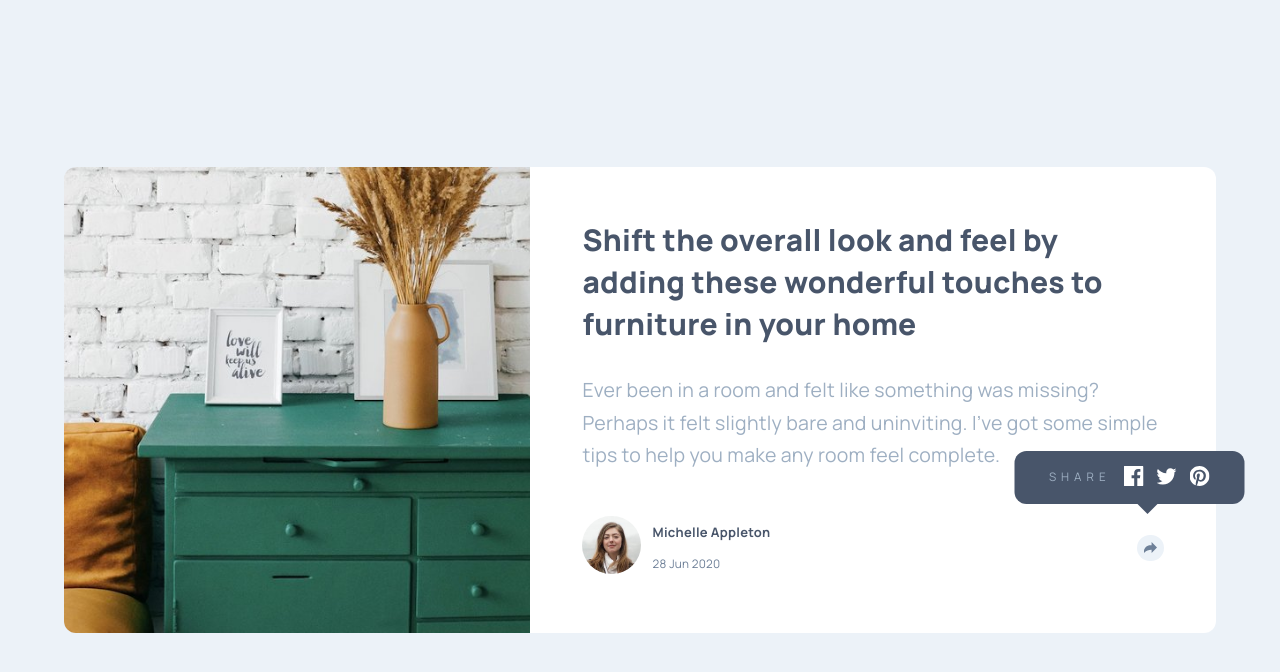
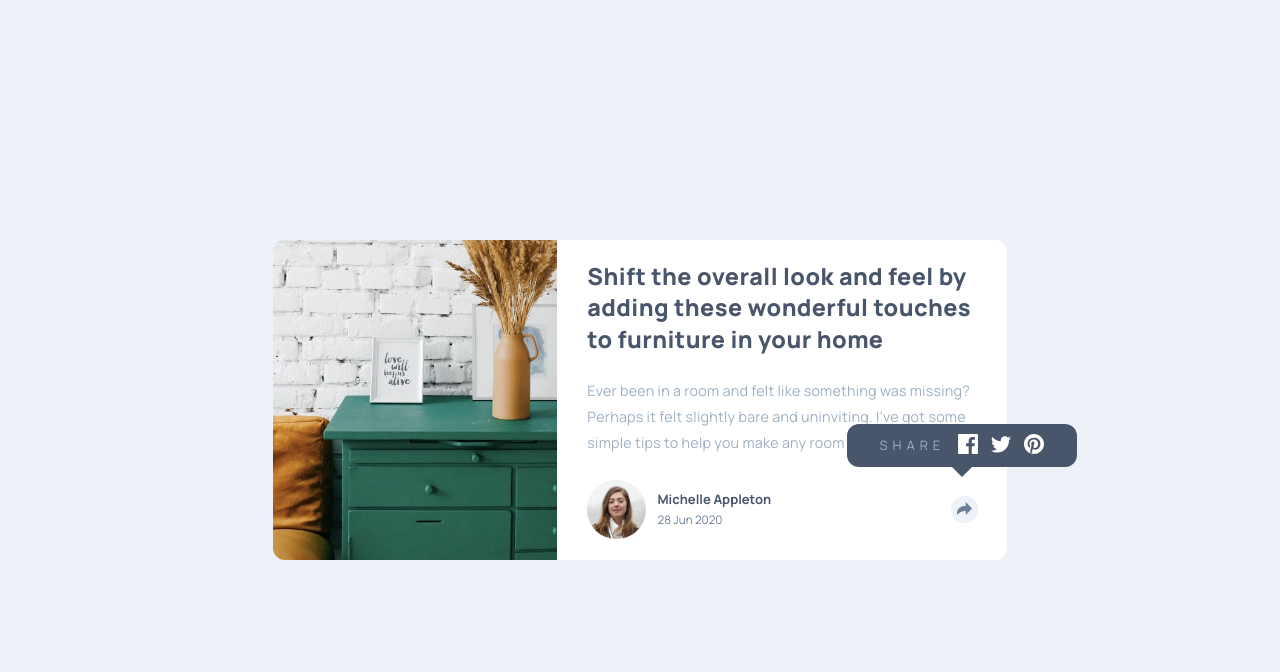
Before and after one commit to codercreative/article-preview-component, a plain HTML site: page index.html in a window 1280 px wide. Both pictures are taken after a click on the button "share this article". Drawn offline with Linux system fonts and the light colour scheme.

Commit message:
clean up css

```diff
--- a/index.html
+++ b/index.html
@@ -11,6 +11,7 @@
       sizes="32x32"
       href="./images/favicon-32x32.png"
     />
+    <link rel="stylesheet" href="normalize.css" />
     <link rel="stylesheet" href="styles.css" />
     <script defer src="script.js"></script>
     <title>Frontend Mentor | Article preview component</title>
@@ -25,12 +26,12 @@
 
       <div class="sub-container">
         <div class="description">
-          <h2>
+          <h2 class="title">
             Shift the overall look and feel by adding these wonderful touches to
             furniture in your home
           </h2>
 
-          <p>
+          <p class="text">
             Ever been in a room and felt like something was missing? Perhaps it
             felt slightly bare and uninviting. I’ve got some simple tips to help
             you make any room feel complete.
@@ -63,26 +64,34 @@
             aria-labelledby="share-dialog-title"
           >
             <div class="social-icons">
-              <p class="overlay-text">Share</p>
+              <p id="share-dialog-title" class="overlay-text">Share</p>
               <a href="#" aria-label="Facebook">
                 <img
                   class="icon"
                   src="images/icon-facebook.svg"
-                  alt="Facebook"
+                  aria-hidden="true"
                 />
               </a>
               <a href="#" aria-label="Twitter">
-                <img class="icon" src="images/icon-twitter.svg" alt="Twitter" />
+                <img
+                  class="icon"
+                  src="images/icon-twitter.svg"
+                  aria-hidden="true"
+                />
               </a>
               <a href="#" aria-label="Pinterest">
                 <img
                   class="icon"
                   src="images/icon-pinterest.svg"
-                  alt="Pinterest"
+                  aria-hidden="true"
                 />
               </a>
 
-              <button id="back-btn" class="push" aria-label="Back to article">
+              <button
+                id="back-btn"
+                class="back-btn back-btn-hidden"
+                aria-label="Back to article"
+              >
                 <img src="images/icon-share.svg" alt="Go back to article" />
               </button>
             </div>
--- /dev/null
+++ b/normalize.css
@@ -0,0 +1,142 @@
+/* Eric Meyer reset  */
+html,
+body,
+div,
+span,
+applet,
+object,
+iframe,
+h1,
+h2,
+h3,
+h4,
+h5,
+h6,
+p,
+blockquote,
+pre,
+a,
+abbr,
+acronym,
+address,
+big,
+cite,
+code,
+del,
+dfn,
+em,
+img,
+ins,
+kbd,
+q,
+s,
+samp,
+small,
+strike,
+strong,
+sub,
+sup,
+tt,
+var,
+b,
+u,
+i,
+center,
+dl,
+dt,
+dd,
+ol,
+ul,
+li,
+fieldset,
+form,
+label,
+legend,
+table,
+caption,
+tbody,
+tfoot,
+thead,
+tr,
+th,
+td,
+article,
+aside,
+canvas,
+details,
+embed,
+figure,
+figcaption,
+footer,
+header,
+hgroup,
+menu,
+nav,
+output,
+ruby,
+section,
+summary,
+time,
+mark,
+audio,
+video {
+  margin: 0;
+  padding: 0;
+  border: 0;
+  font-size: 100%;
+  font: inherit;
+  vertical-align: baseline;
+}
+/* HTML5 display-role reset for older browsers */
+article,
+aside,
+details,
+figcaption,
+figure,
+footer,
+header,
+hgroup,
+menu,
+nav,
+section {
+  display: block;
+}
+body {
+  line-height: 1;
+}
+ol,
+ul {
+  list-style: none;
+}
+blockquote,
+q {
+  quotes: none;
+}
+blockquote:before,
+blockquote:after,
+q:before,
+q:after {
+  content: "";
+  content: none;
+}
+table {
+  border-collapse: collapse;
+  border-spacing: 0;
+}
+
+/* My general resets */
+
+*,
+*::before,
+*::after {
+  box-sizing: border-box;
+  padding: 0;
+}
+
+img,
+picture,
+video,
+canvas,
+svg {
+  max-width: 100%;
+}
--- a/script.js
+++ b/script.js
@@ -2,7 +2,7 @@ const shareBtn = document.getElementById("share-btn");
 const backBtn = document.getElementById("back-btn");
 const overlay = document.getElementById("overlay");
 
-if (shareBtn && backBtn && overlay) {
+if (shareBtn && overlay) {
   shareBtn.addEventListener("click", toggleOverlay);
   backBtn.addEventListener("click", toggleOverlay);
 }
--- a/styles.css
+++ b/styles.css
@@ -8,147 +8,11 @@
   --white: hsl(0, 0%, 100%);
 }
 
-/* Eric Meyer reset  */
-html,
-body,
-div,
-span,
-applet,
-object,
-iframe,
-h1,
-h2,
-h3,
-h4,
-h5,
-h6,
-p,
-blockquote,
-pre,
-a,
-abbr,
-acronym,
-address,
-big,
-cite,
-code,
-del,
-dfn,
-em,
-img,
-ins,
-kbd,
-q,
-s,
-samp,
-small,
-strike,
-strong,
-sub,
-sup,
-tt,
-var,
-b,
-u,
-i,
-center,
-dl,
-dt,
-dd,
-ol,
-ul,
-li,
-fieldset,
-form,
-label,
-legend,
-table,
-caption,
-tbody,
-tfoot,
-thead,
-tr,
-th,
-td,
-article,
-aside,
-canvas,
-details,
-embed,
-figure,
-figcaption,
-footer,
-header,
-hgroup,
-menu,
-nav,
-output,
-ruby,
-section,
-summary,
-time,
-mark,
-audio,
-video {
-  margin: 0;
-  padding: 0;
-  border: 0;
-  font-size: 100%;
-  font: inherit;
-  vertical-align: baseline;
-}
-/* HTML5 display-role reset for older browsers */
-article,
-aside,
-details,
-figcaption,
-figure,
-footer,
-header,
-hgroup,
-menu,
-nav,
-section {
-  display: block;
-}
-body {
-  line-height: 1;
-}
-ol,
-ul {
-  list-style: none;
-}
-blockquote,
-q {
-  quotes: none;
-}
-blockquote:before,
-blockquote:after,
-q:before,
-q:after {
-  content: "";
-  content: none;
-}
-table {
-  border-collapse: collapse;
-  border-spacing: 0;
-}
-
-/* My general resets */
-
-*,
-*::before,
-*::after {
-  box-sizing: border-box;
-  padding: 0;
-}
-
-img,
-picture,
-video,
-canvas,
-svg {
-  max-width: 100%;
+html {
+  height: 100%;
+  font-family: "Manrope", sans-serif;
+  font-size: 13px;
+  background-color: var(--light-greyish-blue);
 }
 
 body {
@@ -159,20 +23,12 @@ body {
   margin: 0;
 }
 
-html {
-  height: 100%;
-  font-family: "Manrope", sans-serif;
-  font-size: 13px;
-  background-color: var(--light-greyish-blue);
-}
-
 .main-container {
   display: flex;
   flex-direction: column;
   align-items: center;
   justify-content: center;
   margin: 0 auto;
-  margin-bottom: 0;
   width: 90%;
   max-width: 400px;
 }
@@ -187,18 +43,16 @@ html {
   background-color: var(--white);
 }
 
-.main-container h2 {
+.title {
   font-size: 1.3rem;
   font-weight: 800;
   color: var(--very-dark-greyish-blue);
-  line-height: 24px;
-  letter-spacing: 0.2px;
-  margin-bottom: 1em;
   letter-spacing: 0.4px;
   line-height: 1.9rem;
+  margin-bottom: 1em;
 }
 
-.main-container p {
+.text {
   color: var(--desaturated-dark-blue);
   margin-bottom: 1em;
   line-height: 1.7;
@@ -209,18 +63,12 @@ html {
 .contact-section {
   display: flex;
   align-items: center;
-  margin: 0 auto;
+  justify-content: space-between;
   width: 100%;
-  display: flex;
-  justify-content: space-between;
   background-color: var(--white);
   padding: 0 3em 2em 3em;
   border-radius: 0 0 12px 12px;
   position: relative;
-}
-
-.author-wrapper > div > p {
-  margin: 0;
 }
 
 .author-wrapper {
@@ -240,18 +88,20 @@ html {
   justify-content: center;
 }
 
-.author-wrapper .author-text-wrapper .author-name {
+.author-name {
   color: var(--very-dark-greyish-blue);
   font-weight: 700;
   font-size: 1rem;
+  margin-bottom: 0.7em;
 }
 
-.author-wrapper .author-text-wrapper .author-date {
+.author-date {
   font-size: 0.9rem;
   color: var(--desaturated-dark-blue);
 }
 
-.share-btn {
+.share-btn,
+.back-btn {
   height: 2em;
   width: 2em;
   border-radius: 50%;
@@ -259,21 +109,19 @@ html {
   background-color: var(--light-greyish-blue);
   color: var(--greyish-blue);
   cursor: pointer;
-  padding: 0.5em;
+  padding: 0.3em;
+  margin-left: auto;
 }
 
 .overlay {
   display: none;
+  position: absolute;
   background-color: var(--very-dark-greyish-blue);
   border-radius: 0 0 12px 12px;
-
-  position: absolute;
   top: calc(100% - 30px);
   left: 50%;
   transform: translate(-50%, -70%);
-
   z-index: 10;
-  width: 80%;
   max-width: 400px;
   width: 100%;
   padding: 0.5em 0;
@@ -298,28 +146,17 @@ html {
   text-transform: uppercase;
   letter-spacing: 5px;
   margin: 0;
-}
-
-#back-btn {
-  margin-left: auto;
-  height: 2em;
-  width: 2em;
-  border-radius: 50%;
-  border: none;
-  background-color: var(--light-greyish-blue);
   color: var(--greyish-blue);
-  cursor: pointer;
-  padding: 0.5em;
 }
 
 /* MEDIA QUERIES */
 
 @media (max-width: 320px) {
-  .author-wrapper .author-text-wrapper .author-name {
+  .author-name {
     font-size: 0.8rem;
   }
 
-  .author-wrapper .author-text-wrapper .author-date {
+  .author-date {
     font-size: 0.7rem;
   }
 
@@ -340,7 +177,6 @@ html {
   .main-container {
     flex-direction: row;
     max-width: 1200px;
-    min-height: 40vh;
     align-items: stretch;
     justify-content: center;
   }
@@ -348,29 +184,21 @@ html {
   .dresser-img {
     border-radius: 12px 0px 0 12px;
     object-fit: cover;
-    width: 50%;
+    max-width: 400px;
     position: relative;
     left: 0;
     margin-right: -10%;
   }
 
-  .main-container > .dresser-img,
-  .main-container > .sub-container {
-    flex: 1;
+  .title {
+    font-size: 1.8rem;
+    line-height: 2.4rem;
   }
 
-  .main-container h2 {
-    font-size: 2.3rem;
-    letter-spacing: 0.25px;
-    line-height: 3.2rem;
-  }
-
-  .main-container p {
-    font-size: 1.5rem;
+  .text {
+    font-size: 1.1rem;
     color: var(--greyish-blue);
-    letter-spacing: 0.25px;
-    line-height: 2.5rem;
-    margin-top: 1.5em;
+    line-height: 2rem;
   }
 
   .description {
@@ -380,38 +208,33 @@ html {
   .sub-container {
     display: flex;
     flex-direction: column;
-    justify-content: space-between;
+    justify-content: space-around;
     background-color: var(--white);
     border-radius: 0px 12px 12px 0;
-    padding: 4em;
+    padding: 1.5em 2.3em;
     z-index: 1;
-    width: 50%;
+    max-width: 450px;
   }
 
   .contact-section {
-    padding: 0;
+    padding: 0.5em 0 0 0;
   }
 
   .overlay {
-    border-radius: 12px 12px 12px 12px;
-    padding: 0;
-    top: calc(100% - 130px);
+    border-radius: 12px;
+    top: calc(100% - 115px);
     left: 96%;
-    transform: translate(-55%);
+    transform: translate(-50%);
     max-width: 230px;
     padding: 0.5em 2em;
     z-index: 10;
-  }
-
-  .overlay .overlay-text {
-    font-size: 0.9rem;
   }
 
   .overlay::after {
     content: "";
     position: absolute;
     bottom: -20px;
-    left: 58%;
+    left: 50%;
     transform: translateX(-50%);
     border-width: 10px;
     border-style: solid;
@@ -423,7 +246,7 @@ html {
     padding: 0.3em;
   }
 
-  .push {
+  .back-btn-hidden {
     display: none;
   }
 }
```
Also changed, not shown: 1 other file.
